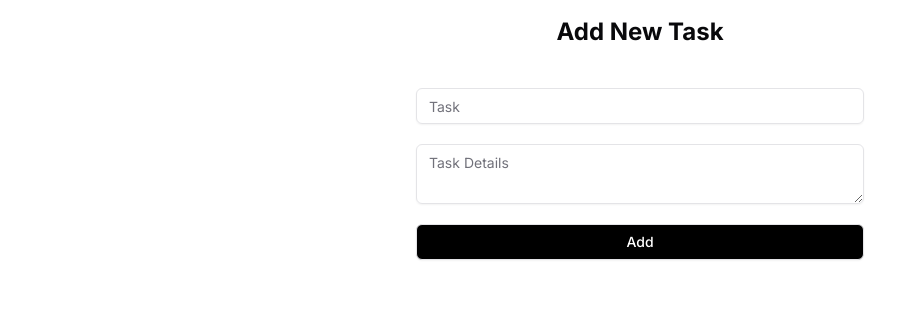
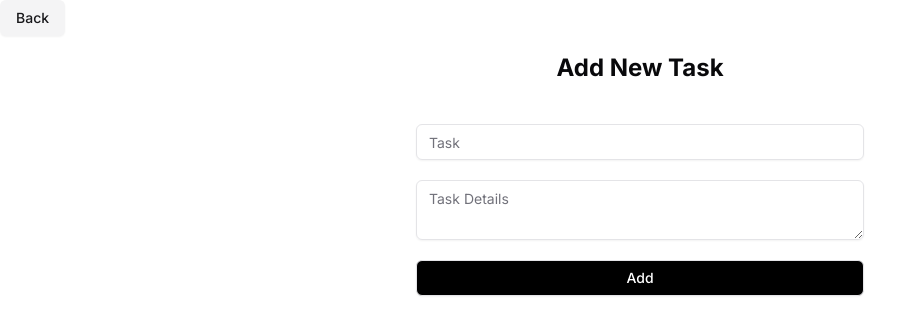
Before and after one commit to RandomThacker/React-Query-Todo, a Next.js app: page /create in a window 1280 px wide. Shown: the top 334 px of the page, without its empty margins (0-910 px from the left). Built offline with nearby package versions, Linux system fonts and the light colour scheme.

Commit message:
feat: Added Back Button

```diff
--- a/src/app/create/page.tsx
+++ b/src/app/create/page.tsx
@@ -1,4 +1,5 @@
 "use client"
+import BackButton from "@/components/ui/BackButton";
 import FormPost from "@/components/ui/FormPost";
 import { FormInputPost } from "@/types";
 import React from "react";
@@ -11,6 +12,7 @@ function CreatePage() {
   };
   return (
     <div>
+      <BackButton/>
       <h1 className="text-2xl my-4 font-bold text-center">Add New Task</h1>
       <FormPost submit={handleCreateTask} isEditing={false}/>
     </div>
--- a/src/app/edit/[id]/page.tsx
+++ b/src/app/edit/[id]/page.tsx
@@ -1,4 +1,5 @@
 "use client";
+import BackButton from "@/components/ui/BackButton";
 import FormPost from "@/components/ui/FormPost";
 import { FormInputPost } from "@/types";
 import React from "react";
@@ -10,6 +11,7 @@ function EditTask() {
   };
   return (
     <div>
+        <BackButton/>
       <h1 className="text-2xl my-4 font-bold text-center">Edit Task</h1>
       <FormPost submit={handleEditTask} isEditing/>
     </div>
--- a/src/app/task/[id]/page.tsx
+++ b/src/app/task/[id]/page.tsx
@@ -1,8 +1,11 @@
+"use client"
+import BackButton from "@/components/ui/BackButton"
 import ButtonAction from "@/components/ui/ButtonAction"
 
 const TaskDetails = () => {
   return (
     <div className="mb-8">
+        <BackButton/>
       <h2 className="text-2xl font-bold my-4">Task  Details</h2>
       <p className="text-slate-700">Task 1 Details</p>
       <ButtonAction/>
--- /dev/null
+++ b/src/components/ui/BackButton.tsx
@@ -0,0 +1,11 @@
+"use client"
+import { Button } from "@/components/ui/button";
+import { useRouter } from "next/navigation";
+const BackButton = () => {
+  const router = useRouter()
+  return (
+  <Button className="btn" onClick={()=>router.back()} variant="secondary">Back</Button>
+  )
+};
+
+export default BackButton;
--- a/src/components/ui/PostCard.tsx
+++ b/src/components/ui/PostCard.tsx
@@ -6,6 +6,7 @@ import {
   CardHeader,
   CardTitle,
 } from "@/components/ui/card";
+import Link from "next/link";
 
 function PostCard() {
   return (
@@ -19,7 +20,9 @@ function PostCard() {
           <p>Card Content</p>
         </CardContent>
         <CardFooter>
-          <p>Card Footer</p>
+          <Link href="task/1">
+            <p>View</p>
+          </Link>
         </CardFooter>
       </Card>
     </div>
```
